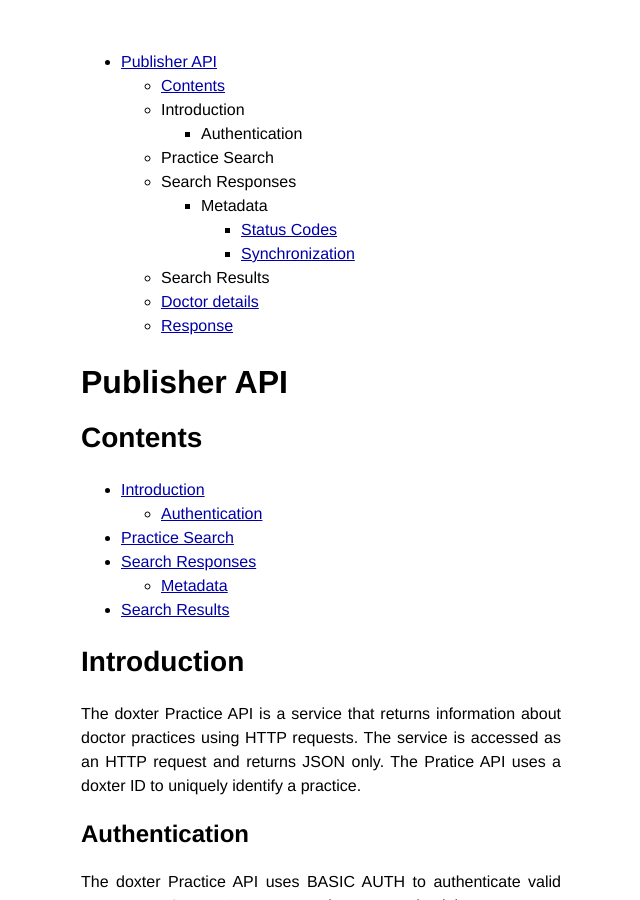
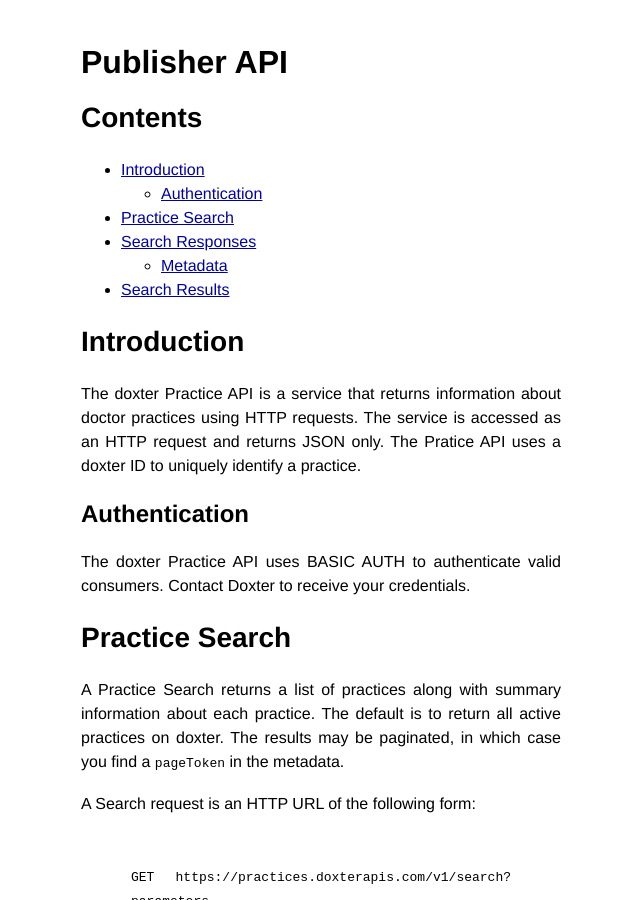
Before and after one commit to learnjin/doxter-api-docs, a Jekyll site: the page built from publisher/index.md, in a window 1280 px wide and 900 px high. Shown: the whole window, without its empty margins (319-959 px from the left). Built offline with Jekyll 4.4.1, drawn with Linux system fonts in a browser that asks for light colours; Markdown is read by kramdown in place of the engine named in the settings.

```diff
--- a/publisher/index.md
+++ b/publisher/index.md
@@ -1,9 +1,6 @@
 ---
 layout: default
 ---
-
-* auto-gen TOC:
-{:toc}
 
 # Publisher API
 
```
